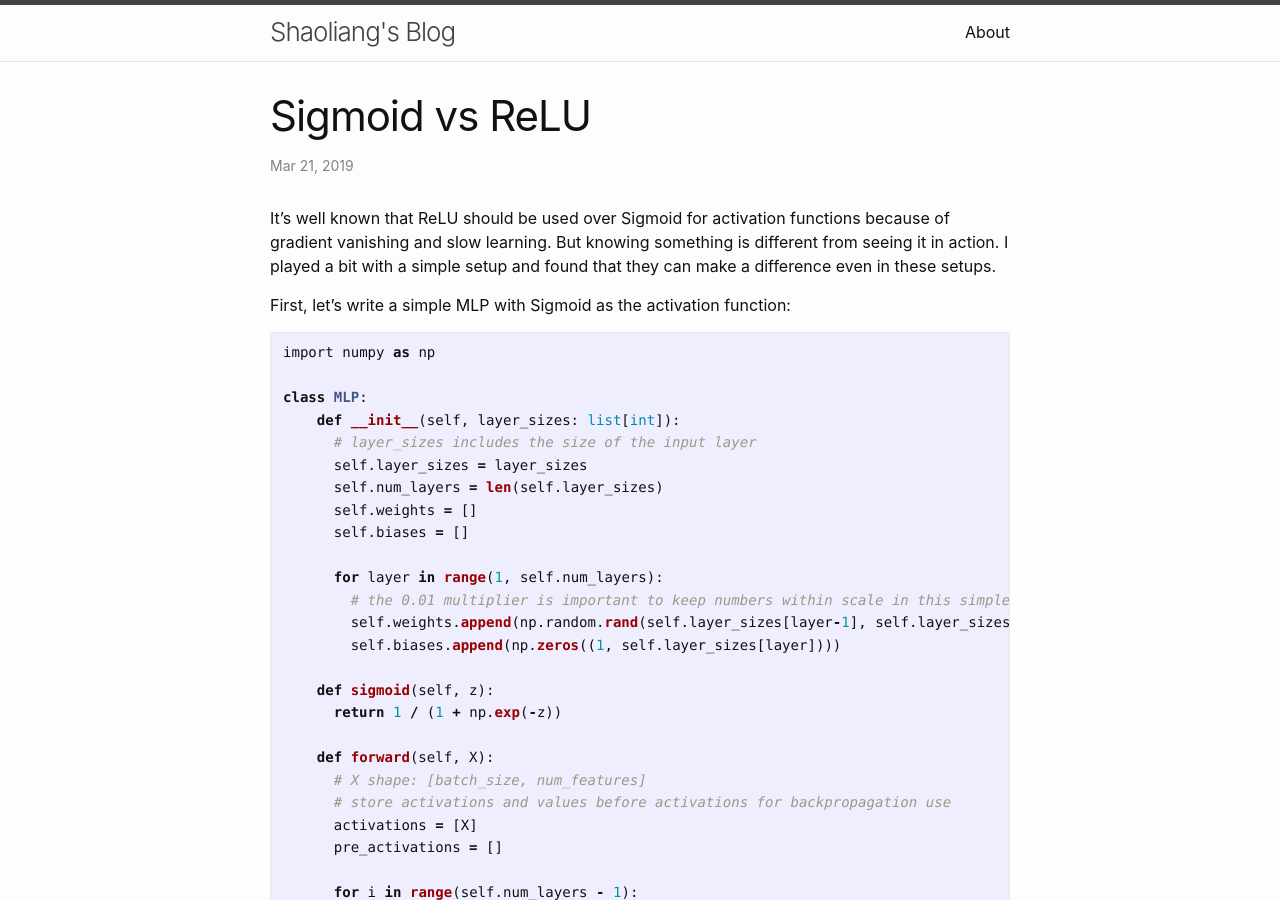
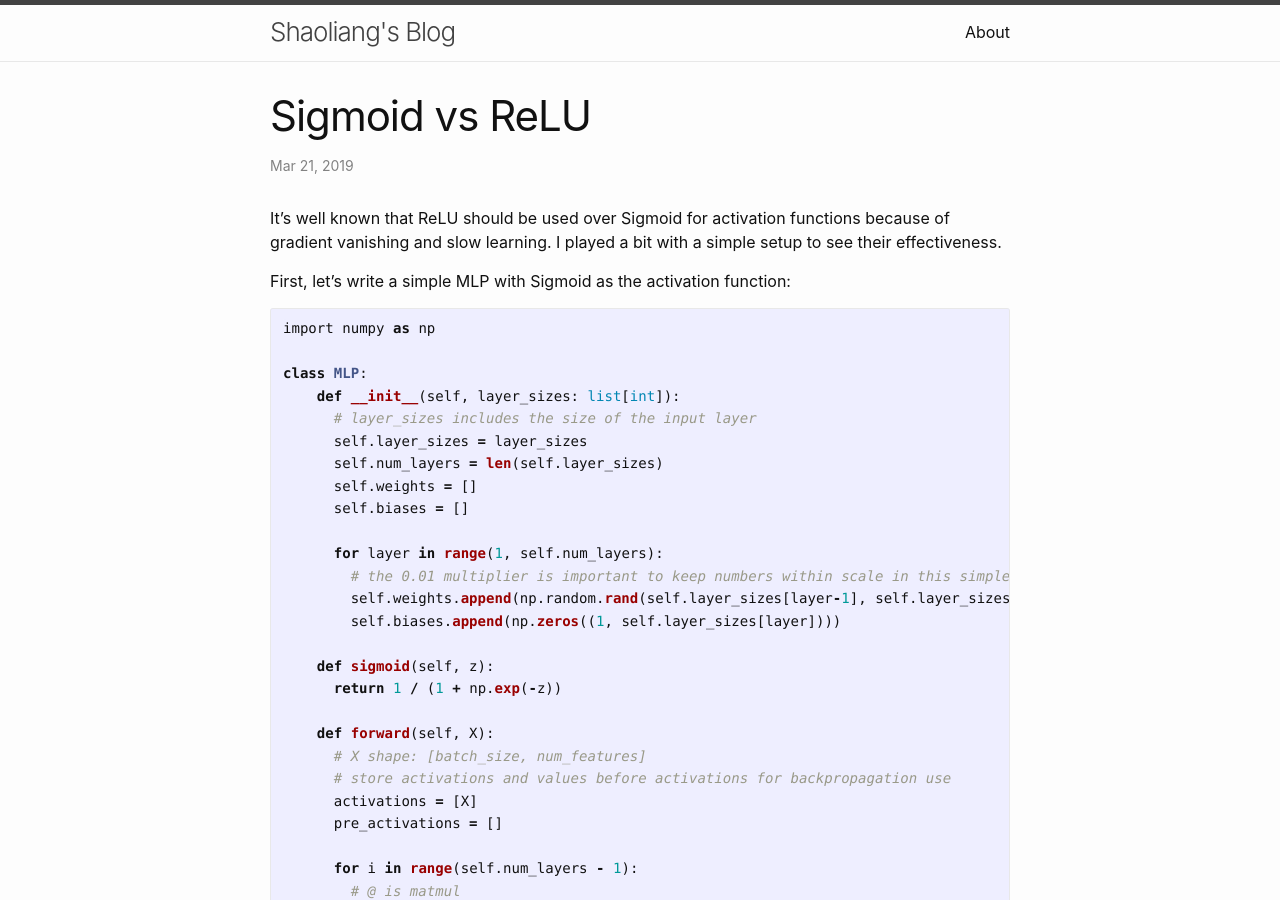
Before and after one commit to snie2012/snie2012.github.io, a Jekyll site: the page built from _posts/2019-03-21-sigmoid-vs-relu.md, in a window 1280 px wide and 900 px high. Built offline with Jekyll 4.4.1, drawn with Linux system fonts in a browser that asks for light colours.

Commit message:
Update 2019-03-21-sigmoid-vs-relu.md

````diff
--- a/_posts/2019-03-21-sigmoid-vs-relu.md
+++ b/_posts/2019-03-21-sigmoid-vs-relu.md
@@ -4,7 +4,7 @@ title:  Sigmoid vs ReLU
 date:   2019-03-21
 categories: ml
 ---
-It's well known that ReLU should be used over Sigmoid for activation functions because of gradient vanishing and slow learning. But knowing something is different from seeing it in action. I played a bit with a simple setup and found that they can make a difference even in these setups.
+It's well known that ReLU should be used over Sigmoid for activation functions because of gradient vanishing and slow learning. I played a bit with a simple setup to see their effectiveness.
 
 First, let's write a simple MLP with Sigmoid as the activation function:
 ```python
````
